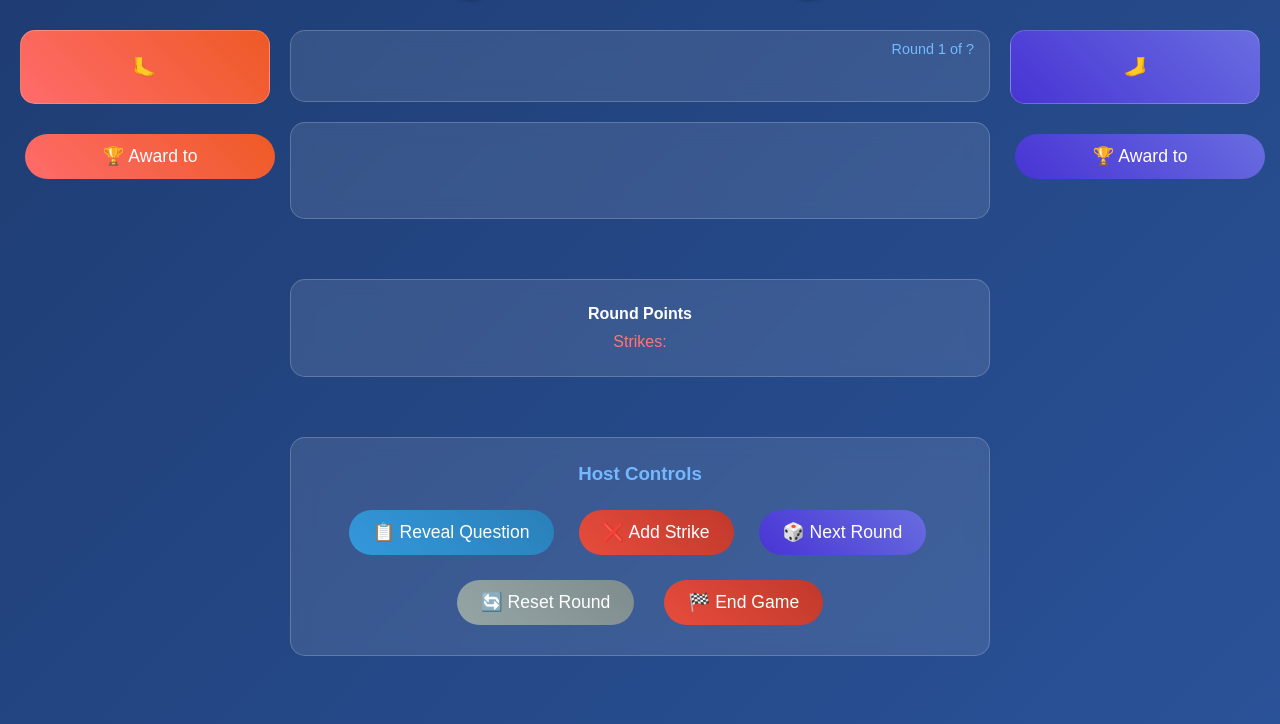
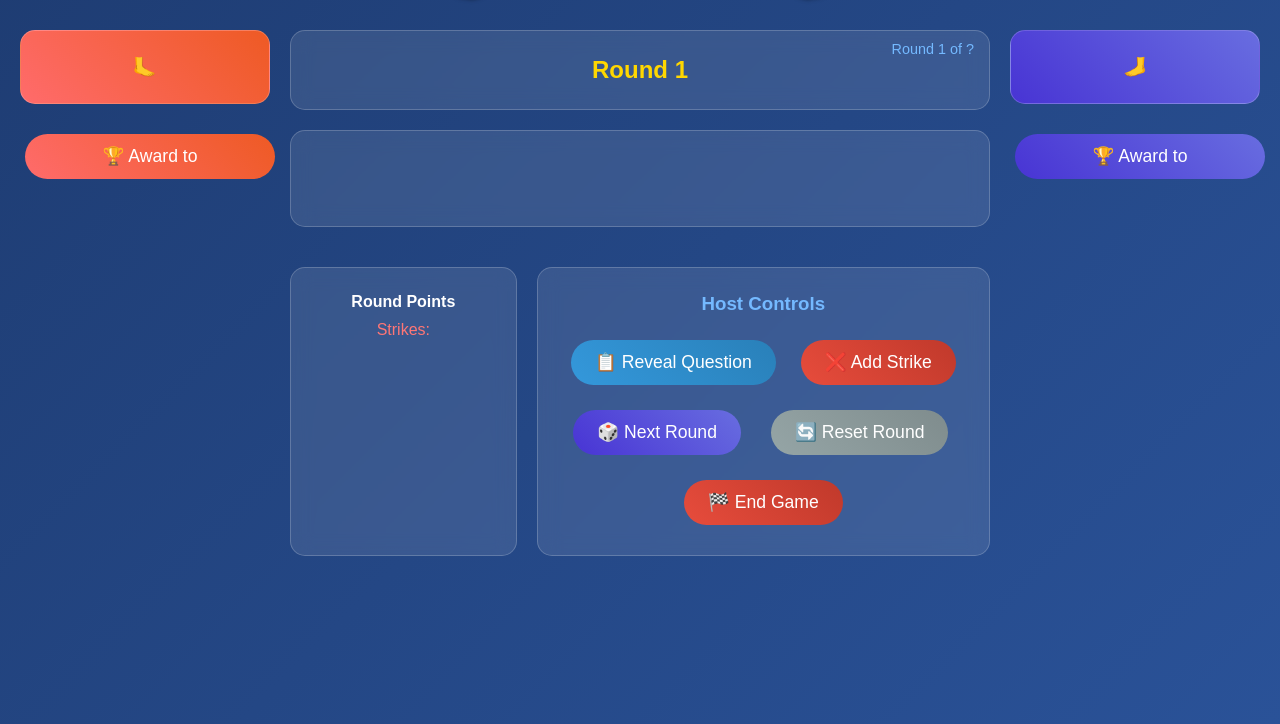
Before and after one commit to shitwolfymakes/feet-feud, a Flask app: template templates/game.html in a window 1280 px wide. Shown: the part 76-800 px from the top of the page. Run offline with Flask 3, Linux system fonts and the light colour scheme; the template is opened without the code that fills it, so the values that code supplies are empty.

Commit message:
Fixes
Fixed issue with updating scores.

```diff
--- a/templates/game.html
+++ b/templates/game.html
@@ -6,7 +6,7 @@
     <div id="team1score">
         <div class="card" style="text-align: center; background: linear-gradient(45deg, #ff6b6b, #ee5a24);">
             <h3>{{ game.team1_name }} <span class="flipped">🦶</span></h3>
-            <div style="font-size: 2rem; font-weight: bold;">{{ game.team1_score }}</div>
+            <div class="team-score" style="font-size: 2rem; font-weight: bold;">{{ game.team1_score }}</div>
         </div>
         <button onclick="awardToTeam(1)" class="btn award-btn" id="award-team1"
                 style="width: 100%; margin-top: 10px; background: linear-gradient(45deg, #ff6b6b, #ee5a24);">
@@ -22,12 +22,12 @@
             <div style="position: absolute; top: 10px; right: 15px; color: #74b9ff; font-size: 0.9rem;">
                 Round <span id="question-number">1</span> of <span id="total-questions">?</span>
             </div>
-            <h2 id="question-display" style="color: #ffd700; margin-bottom: 20px;"></h2>
+            <h2 id="question-display" style="color: #ffd700; margin-bottom: 0;">Round <span id="round-number">1</span></h2>
             <!--<p id="question-prompt" style="color: #74b9ff; margin-bottom: 10px;">Click "Reveal Question" to show the survey question</p>-->
         </div>
 
         <!-- Answer Board -->
-        <div id="answerboard" class="card" style="margin-top:0">
+        <div id="answerboard" class="card" style="margin-top:0;margin-bottom:0">
             <div id="answer-board" class="answer-grid">
                 {% for answer in answers %}
                 <div class="answer-slot" data-answer-id="{{ answer.id }}" data-index="{{ loop.index }}"
@@ -57,6 +57,8 @@
             </div>
         </div>
 
+        <!-- Round Points and Game Controls Container -->
+        <div style="display: grid; grid-template-columns: 1fr 2fr; gap: 20px;">
             <!-- Round Points -->
             <div id="roundpoints" class="card" style="text-align: center;">
                 <h4>Round Points</h4>
@@ -98,12 +100,13 @@
                 </div>
             </div>
         </div>
+    </div>
 
     <!-- Right Column - Team 2 Score -->
     <div id="team2score">
         <div class="card" style="text-align: center; background: linear-gradient(45deg, #4834d4, #686de0);">
             <h3>🦶 {{ game.team2_name }}</h3>
-            <div style="font-size: 2rem; font-weight: bold;">{{ game.team2_score }}</div>
+            <div class="team-score" style="font-size: 2rem; font-weight: bold;">{{ game.team2_score }}</div>
         </div>
         <button onclick="awardToTeam(2)" class="btn award-btn" id="award-team2"
                 style="width: 100%; margin-top: 10px; background: linear-gradient(45deg, #4834d4, #686de0);">
@@ -185,6 +188,7 @@
         if (data.question_number && data.total_questions) {
             document.getElementById('question-number').textContent = data.question_number;
             document.getElementById('total-questions').textContent = data.total_questions;
+            document.getElementById('round-number').textContent = data.question_number;
         }
 
         // Restore round frozen state
@@ -568,7 +572,8 @@
 }
 
 function updateScores() {
-    const team1ScoreElements = document.querySelectorAll('[style*="font-size: 2rem; font-weight: bold;"]');
+    //const team1ScoreElements = document.querySelectorAll('[style*="font-size: 2rem; font-weight: bold;"]');
+    team1ScoreElements = document.querySelectorAll('.team-score');
     if (team1ScoreElements[0]) team1ScoreElements[0].textContent = gameData.game.team1_score;
     if (team1ScoreElements[1]) team1ScoreElements[1].textContent = gameData.game.team2_score;
 }
@@ -619,11 +624,11 @@
     strikesDisplay.innerHTML = strikesHtml;
 
     // Hide steal section if strikes reset
-    if (strikes < 3) {
+    /*if (strikes < 3) {
         document.getElementById('steal-section').style.display = 'none';
         document.getElementById('steal-btn').disabled = true;
         isStealMode = false;
-    }
+    }*/
 }
 
 function resetRound() {
@@ -644,8 +649,8 @@
 
     updateStrikes(0);
     updateRoundPoints(0);
-    document.getElementById('steal-section').style.display = 'none';
-    document.getElementById('steal-btn').disabled = true;
+    //document.getElementById('steal-section').style.display = 'none';
+    //document.getElementById('steal-btn').disabled = true;
 
     // Re-enable award buttons
     document.getElementById('award-team1').disabled = false;
```
Lines whose indentation alone changed are shown as unchanged.
